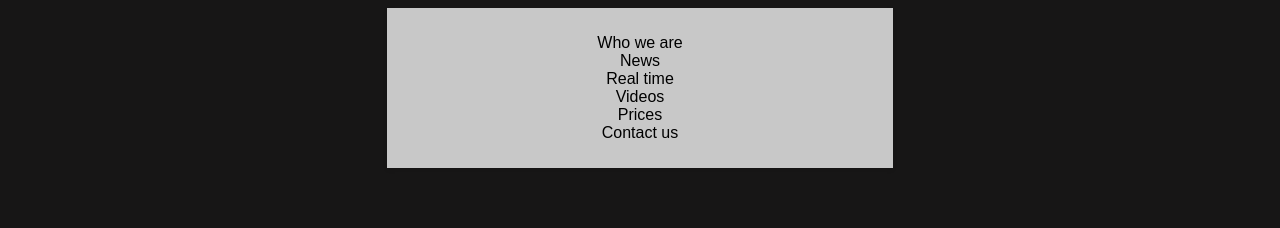
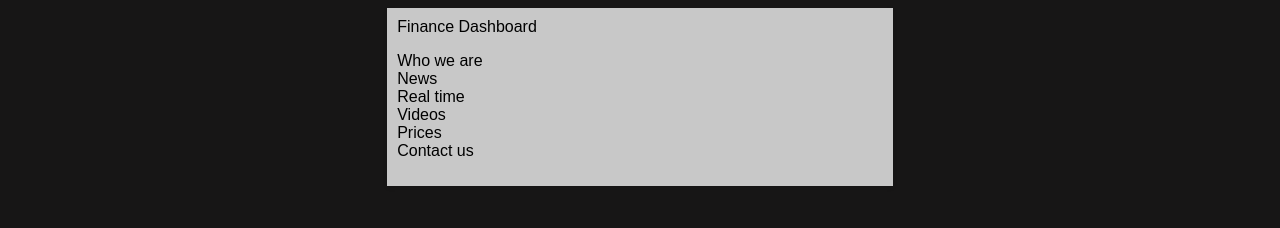
Before and after one commit to martinbetancur27/finance-frontend, a React (Vite) app in the folder finance-dashboard/: page /who-we-are in a window 1280 px wide. Shown: the top 228 px of the page. Built offline with nearby package versions, Linux system fonts and the light colour scheme.

Commit message:
Se crean rutas al proyecto.

```diff
--- a/finance-dashboard/package.json
+++ b/finance-dashboard/package.json
@@ -11,7 +11,8 @@
   },
   "dependencies": {
     "react": "^19.2.0",
-    "react-dom": "^19.2.0"
+    "react-dom": "^19.2.0",
+    "react-router-dom": "^7.13.2"
   },
   "devDependencies": {
     "@eslint/js": "^9.39.1",
--- a/finance-dashboard/src/App.jsx
+++ b/finance-dashboard/src/App.jsx
@@ -7,12 +7,15 @@ import Form from "./components/Form/Form";
 import Footer from "./components/Footer/Footer";
 import Price from "./components/Price/Price";
 import Comment from "./components/Comments/Comment";
+import { BrowserRouter, Routes, Route } from "react-router-dom";
+import Home from "./Home";
+import "./components/News/News";
 
 function App() {
 
   return (
     <>
-      <main>
+      {/*<main>
 
           <Header />
 
@@ -34,7 +37,22 @@ function App() {
 
           <Footer />
 
-        </main>
+        </main>*/}
+        <BrowserRouter>
+            <Routes>
+                <Route path="/" element={ <Home /> } />
+                <Route path="/news" element={ <News /> } />
+                <Route path="/who-we-are" element={ <Hero /> } />
+                <Route path="/real-time" element={ <Feature idTitle="Real Time Bitcoin (Coming Soon)" title="Real Time Bitcoin (Coming Soon)" srcImage="https://t4.ftcdn.net/jpg/07/38/52/07/360_F_738520764_e3QgRRDaLqpwGTmgLunpkmOAkuobdAHs.jpg" altImage="Bitcoin" /> } />
+                <Route path="/videos" element={ <Videos /> } />
+                <Route path="/prices" element={ <Price /> } />
+                <Route path="/contact-us" element={ <Form /> } />
+                <Route path="/comments" element={ <Comment /> } />
+
+                <Route path="*" element={ <p>Page Not Found</p> } />
+            </Routes>
+        </BrowserRouter>
+
     </>
   )
 }
--- /dev/null
+++ b/finance-dashboard/src/Home.jsx
@@ -0,0 +1,40 @@
+import Header from "./components/Header/Header";
+import Hero from "./components/Hero/Hero";
+import News from "./components/News/News";
+import Videos from "./components/Videos/Videos";
+import Feature from "./components/Feature/Feature";
+import Form from "./components/Form/Form";
+import Footer from "./components/Footer/Footer";
+import Price from "./components/Price/Price";
+import Comment from "./components/Comments/Comment";
+
+function Home() {
+
+  return (
+        <main>
+
+          <Header />
+
+          <Hero />
+
+          <News />
+
+          <Feature idTitle="Real Time Bitcoin (Coming Soon)" title="Real Time Bitcoin (Coming Soon)" srcImage="https://t4.ftcdn.net/jpg/07/38/52/07/360_F_738520764_e3QgRRDaLqpwGTmgLunpkmOAkuobdAHs.jpg" altImage="Bitcoin" />
+
+          <Videos />
+
+          <Feature idTitle="title-not-casino" title="We are not a casino" srcImage="https://admin.cnnbrasil.com.br/wp-content/uploads/sites/12/2024/12/Neymar-poker-2-e1734821277295.jpeg" altImage="casino" />
+
+          <Price />
+
+          <Form />
+
+          <Comment />
+
+          <Footer />
+
+        </main>
+  )
+}
+
+export default Home;
--- a/finance-dashboard/src/components/Header/Nav.jsx
+++ b/finance-dashboard/src/components/Header/Nav.jsx
@@ -1,14 +1,17 @@
+import { Link } from "react-router-dom";
+
 function Nav() {
 
   return (
        <nav id="nav">
+        <Link to="/" className="logo">Finance Dashboard</Link>
             <ul>
-                <li><a href="#who-we-are">Who we are</a></li>
-                <li><a href="#news">News</a></li>
-                <li><a href="#real-time">Real time</a></li>
-                <li><a href="#videos">Videos</a></li>
-                <li><a href="#prices">Prices</a></li>
-                <li><a href="#form">Contact us</a></li>
+                <li><Link to="/who-we-are">Who we are</Link></li>
+                <li><Link to="/news">News</Link></li>
+                <li><Link to="/real-time">Real time</Link></li>
+                <li><Link to="/videos">Videos</Link></li>
+                <li><Link to="/prices">Prices</Link></li>
+                <li><Link to="/contact-us">Contact us</Link></li>
             </ul>
         </nav>
   )
--- a/finance-dashboard/src/components/Hero/Hero.jsx
+++ b/finance-dashboard/src/components/Hero/Hero.jsx
@@ -1,6 +1,10 @@
+import Nav from "../Header/Nav";
+
 function Hero() {
 
   return (
+        <>
+        <Nav />
         <section id="who-we-are">
             <h2 className="title text-center">Who We Are:</h2>
             <article>
@@ -21,6 +25,7 @@ function Hero() {
                 <img className="image-complementary" src="https://as2.ftcdn.net/v2/jpg/08/06/50/95/1000_F_806509547_urutUmQFxdHG1JiKT9NzSI4NCZc1k8vb.jpg" alt="finances"></img>
             </div>
         </section>
+        </>
   )
 }
 
--- a/finance-dashboard/src/components/News/News.jsx
+++ b/finance-dashboard/src/components/News/News.jsx
@@ -1,14 +1,20 @@
 import NewCard from "./NewCard";
+import Nav from "../Header/Nav";
 
 function News() {
 
   return (
+    <>
+      <Nav />
+
+
         <section id="news">
             <h2 className="title text-center">News</h2>
             <NewCard link="https://finance.yahoo.com/news/the-dark-side-of-ai-wall-street-weighs-recent-stock-sell-off-over-disruption-fears-160054016.html" description="'The dark side of AI': Wall Street weighs recent stock sell-off over disruption fears" />
             <NewCard link="https://finance.yahoo.com/news/warner-bros-weighs-reopening-sale-195058251.html" description="Warner Bros weighs reopening sale talks with Paramount, Bloomberg News reports" />
             <NewCard link="https://finance.yahoo.com/news/trump-sanctions-chief-poised-leave-182755089.html" description="Trump Sanctions Chief Poised to Leave After Bessent Tension" />
         </section>
+      </>
   )
 }
 
```
Also changed, not shown: 2 other files (tests, documents, lock files or other folders).
